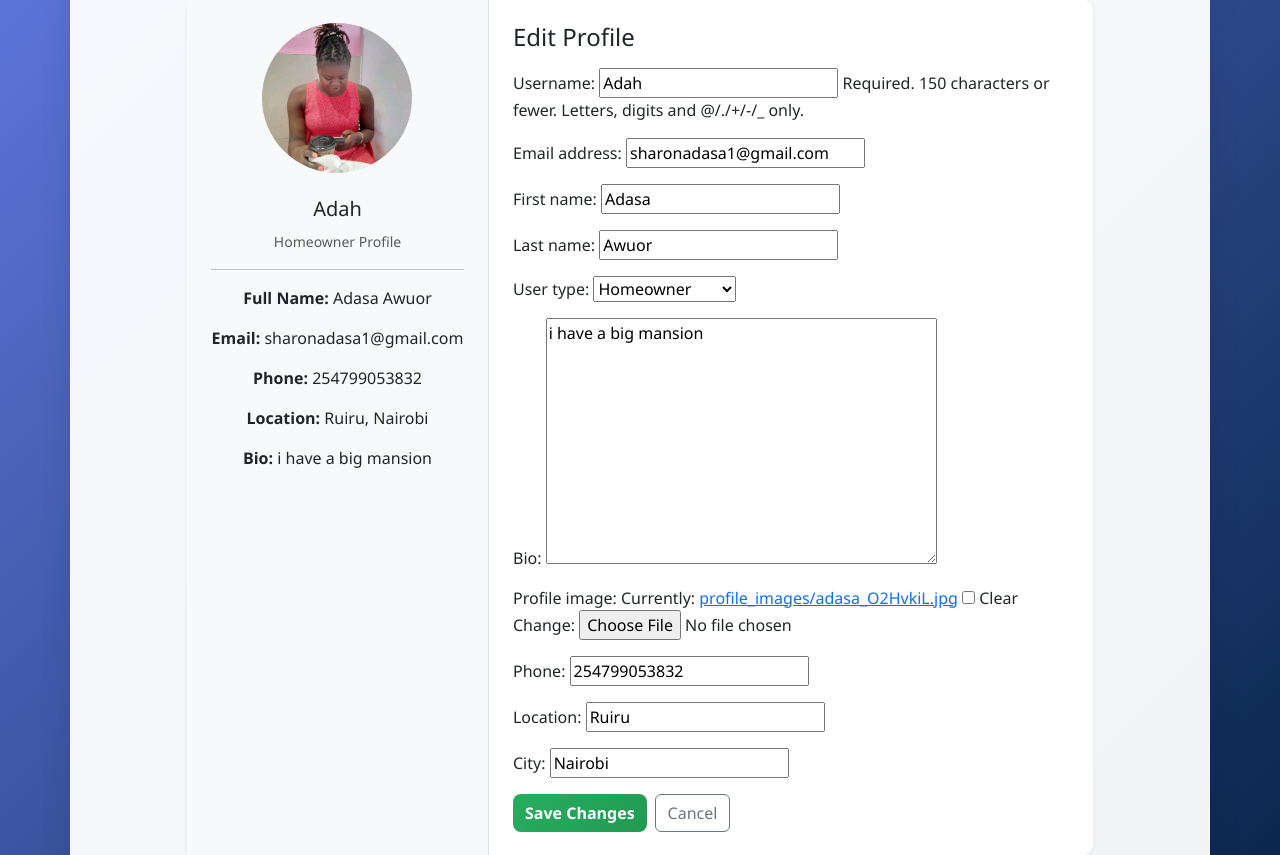
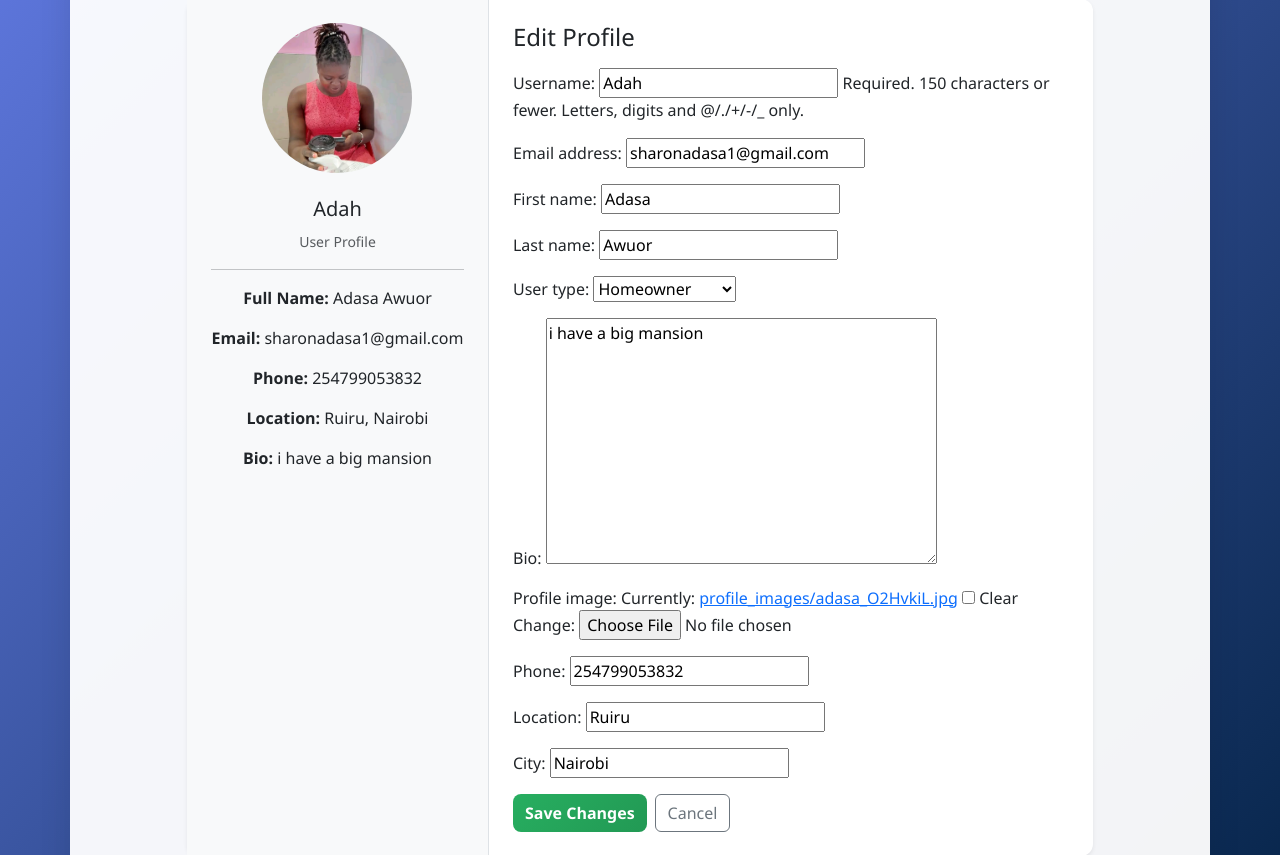
Before and after one commit to Adasa96/HomeConnect, a Django app: page /profile/ in a window 1280 px wide. Shown: the part 253-1108 px from the top of the page. Run offline with Django 5.2, Linux system fonts and the light colour scheme; a user stored in the database is signed in; data comes from the database, SQL or seed files in the repository; both versions use the stored data as it was after the commit.

Commit message:
made changes

```diff
--- a/templates/accounts/profile.html
+++ b/templates/accounts/profile.html
@@ -36,7 +36,7 @@
                         {% endif %}
 
                         <h5 class="mt-2">{{ request.user.username }}</h5>
-                        <small class="text-muted">Homeowner Profile</small>
+                        <small class="text-muted">User Profile</small>
 
                         <hr class="w-100 mt-3">
 
```
Also changed, not shown: db.sqlite3, media/profile_images/adasa_EMbGWbC.jpg (added).
